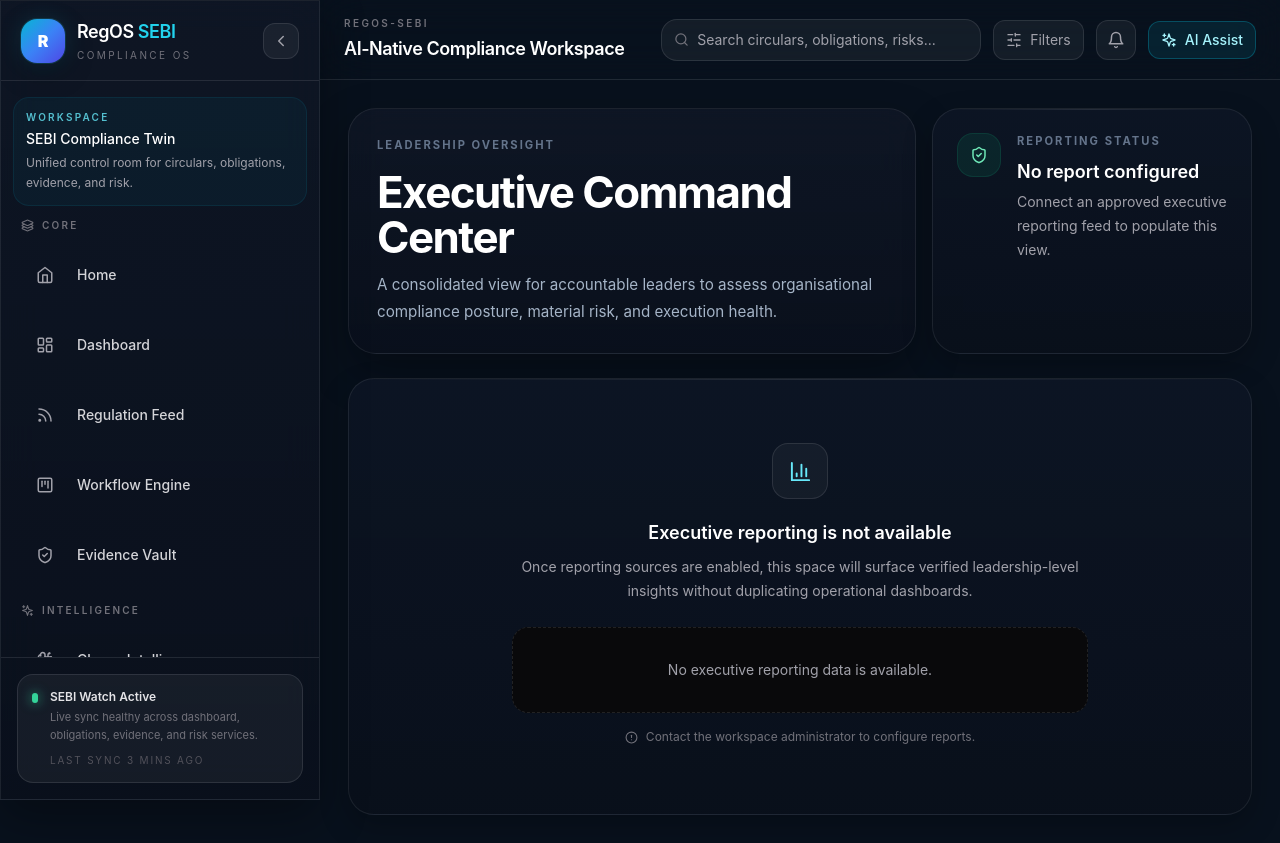
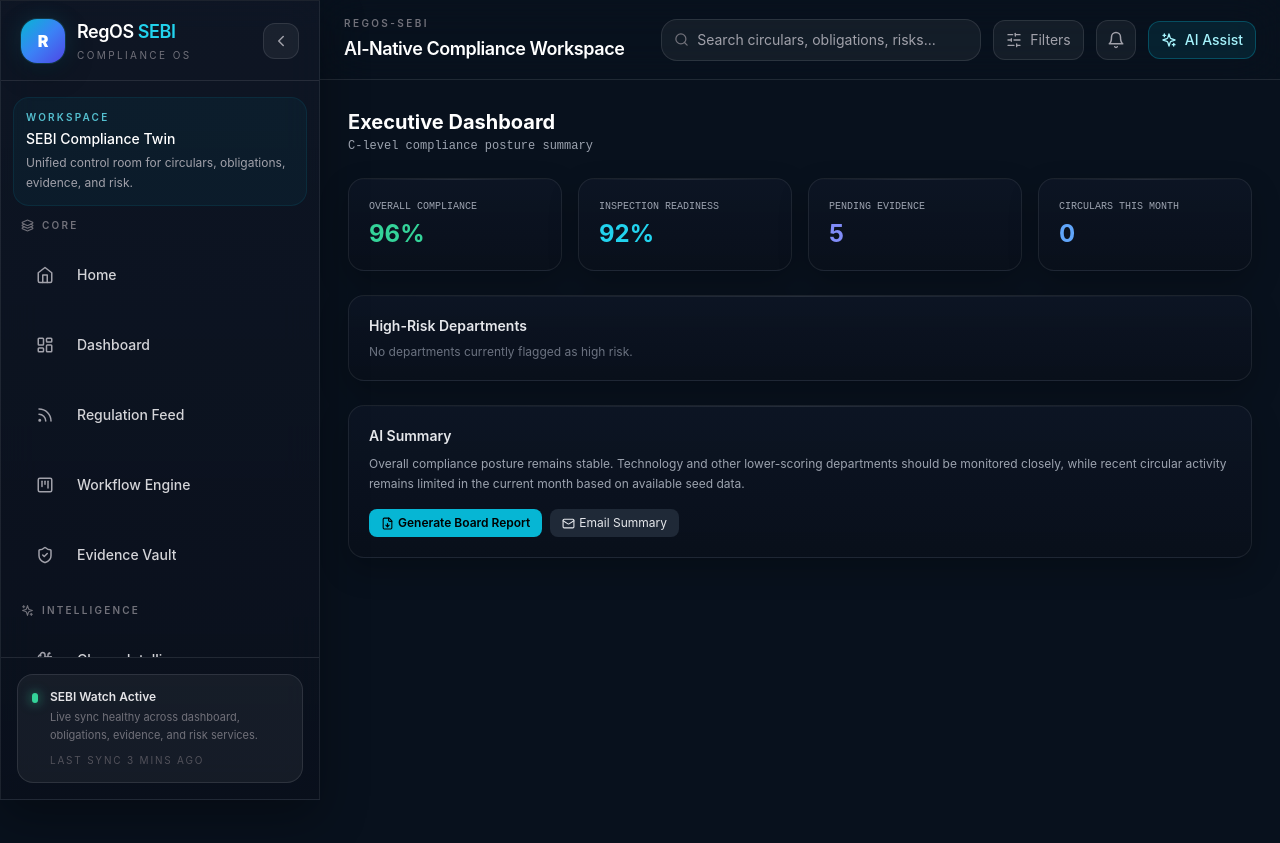
Before and after one commit to QuantChandra07/regos-sebi, a Next.js app: page /executive in a window 1280 px wide. After the commit the page ends 800 px from the top, so only its background shows below. Built offline with nearby package versions, Linux system fonts and the light colour scheme.

Commit message:
Update backend and frontend

```diff
--- a/src/app/executive/page.tsx
+++ b/src/app/executive/page.tsx
@@ -1,54 +1,98 @@
 "use client";
 
-import { AlertCircle, BarChart3, ShieldCheck } from "lucide-react";
-import { Card } from "../../components/ui/Card";
-import { EmptyBlock } from "../../components/ui/StateBlocks";
+import React from "react";
+import { Card } from "@/components/ui/Card";
+import { mockDepartments, mockCirculars } from "@/lib/seed-data";
+import { FileDown, Mail } from "lucide-react";
 
-export default function ExecutivePage() {
+export default function ExecutiveDashboardPage() {
+  const highRisk = mockDepartments
+    .filter((d) => d.complianceScore < 88)
+    .map((d) => d.name);
+
+  const circularsThisMonth = mockCirculars.filter((c) =>
+    c.issuedDate.startsWith("2026-07")
+  ).length;
+
   return (
     <div className="space-y-6">
-      <section className="grid gap-4 xl:grid-cols-[minmax(0,1fr)_320px]">
-        <div className="glass-panel rounded-[28px] border border-white/10 p-6 lg:p-7">
-          <p className="section-label">Leadership oversight</p>
-          <h1 className="page-title mt-4">Executive Command Center</h1>
-          <p className="page-subtitle">
-            A consolidated view for accountable leaders to assess organisational compliance
-            posture, material risk, and execution health.
+      <div>
+        <h1 className="text-xl font-bold text-white">Executive Dashboard</h1>
+        <p className="mt-0.5 font-mono text-xs text-gray-400">
+          C-level compliance posture summary
+        </p>
+      </div>
+
+      <div className="grid grid-cols-2 gap-4 md:grid-cols-4">
+        <Card>
+          <p className="text-[10px] font-mono uppercase text-gray-400">
+            Overall Compliance
           </p>
+          <p className="mt-1 text-2xl font-bold text-emerald-400">96%</p>
+        </Card>
+
+        <Card>
+          <p className="text-[10px] font-mono uppercase text-gray-400">
+            Inspection Readiness
+          </p>
+          <p className="mt-1 text-2xl font-bold text-cyan-400">92%</p>
+        </Card>
+
+        <Card>
+          <p className="text-[10px] font-mono uppercase text-gray-400">
+            Pending Evidence
+          </p>
+          <p className="mt-1 text-2xl font-bold text-indigo-400">5</p>
+        </Card>
+
+        <Card>
+          <p className="text-[10px] font-mono uppercase text-gray-400">
+            Circulars This Month
+          </p>
+          <p className="mt-1 text-2xl font-bold text-blue-400">
+            {circularsThisMonth}
+          </p>
+        </Card>
+      </div>
+
+      <Card>
+        <h3 className="mb-2 text-sm font-semibold text-gray-200">
+          High-Risk Departments
+        </h3>
+        <div className="flex flex-wrap gap-2">
+          {highRisk.length > 0 ? (
+            highRisk.map((d) => (
+              <span
+                key={d}
+                className="rounded-full border border-amber-800/60 bg-amber-950/40 px-2.5 py-1 text-xs text-amber-400"
+              >
+                {d}
+              </span>
+            ))
+          ) : (
+            <p className="text-xs text-gray-500">No departments currently flagged as high risk.</p>
+          )}
         </div>
+      </Card>
 
-        <Card className="rounded-[28px] p-6">
-          <div className="flex items-start gap-4">
-            <div className="flex h-11 w-11 shrink-0 items-center justify-center rounded-2xl border border-emerald-500/15 bg-emerald-500/10">
-              <ShieldCheck size={18} className="text-emerald-300" />
-            </div>
-            <div>
-              <p className="section-label">Reporting status</p>
-              <p className="mt-2 text-lg font-semibold text-white">No report configured</p>
-              <p className="mt-1 text-sm leading-6 text-zinc-400">
-                Connect an approved executive reporting feed to populate this view.
-              </p>
-            </div>
-          </div>
-        </Card>
-      </section>
+      <Card>
+        <h3 className="mb-2 text-sm font-semibold text-gray-200">AI Summary</h3>
+        <p className="text-xs leading-relaxed text-gray-400">
+          Overall compliance posture remains stable. Technology and other lower-scoring
+          departments should be monitored closely, while recent circular activity remains limited
+          in the current month based on available seed data.
+        </p>
 
-      <Card className="rounded-[26px] p-6 sm:p-8">
-        <div className="mx-auto max-w-xl py-8 text-center">
-          <div className="mx-auto flex h-14 w-14 items-center justify-center rounded-2xl border border-white/10 bg-white/[0.04]">
-            <BarChart3 size={23} className="text-cyan-300" />
-          </div>
-          <h2 className="mt-5 text-lg font-semibold text-white">Executive reporting is not available</h2>
-          <p className="mt-2 text-sm leading-6 text-zinc-400">
-            Once reporting sources are enabled, this space will surface verified leadership-level
-            insights without duplicating operational dashboards.
-          </p>
-          <div className="mt-6">
-            <EmptyBlock label="No executive reporting data is available." />
-          </div>
-          <p className="mt-4 inline-flex items-center gap-2 text-xs text-zinc-500">
-            <AlertCircle size={13} /> Contact the workspace administrator to configure reports.
-          </p>
+        <div className="mt-4 flex gap-2">
+          <button className="flex items-center gap-1 rounded-lg bg-cyan-500 px-3 py-1.5 text-xs font-semibold text-black hover:bg-cyan-400">
+            <FileDown size={13} />
+            Generate Board Report
+          </button>
+
+          <button className="flex items-center gap-1 rounded-lg bg-gray-800 px-3 py-1.5 text-xs text-gray-200 hover:bg-gray-700">
+            <Mail size={13} />
+            Email Summary
+          </button>
         </div>
       </Card>
     </div>
--- a/src/app/regulation-feed/page.tsx
+++ b/src/app/regulation-feed/page.tsx
@@ -205,12 +205,12 @@
                   <div className="min-w-0">
                     <p className="text-sm font-medium text-gray-200">{doc.title}</p>
                     <p className="mt-1 font-mono text-[11px] text-zinc-500">
-                      {doc.referenceid || "No reference"} •{" "}
-                      {formatDate(doc.effectivefrom || doc.uploadedat)}
+                      {doc.reference_id || "No reference"} •{" "}
+                      {formatDate(doc.effective_from || doc.uploaded_at)}
                     </p>
 
                     <div className="mt-2 flex flex-wrap gap-1.5">
-                      {[doc.regulator, doc.entitytype || "Generic", doc.category || "Circular"]
+                      {[doc.regulator, doc.entity_type || "Generic", doc.category || "Circular"]
                         .filter(Boolean)
                         .slice(0, 3)
                         .map((t) => (
@@ -245,7 +245,7 @@
               <div className="min-w-0">
                 <h2 className="truncate text-base font-semibold text-white">{selectedDoc.title}</h2>
                 <p className="mt-1 font-mono text-[11px] text-zinc-500">
-                  {selectedDoc.referenceid || "No reference ID"}
+                  {selectedDoc.reference_id || "No reference ID"}
                 </p>
               </div>
 
@@ -265,10 +265,10 @@
 
                 <div className="mt-4 space-y-3 text-sm text-zinc-300">
                   <p><span className="text-zinc-500">Title:</span> {selectedDoc.title}</p>
-                  <p><span className="text-zinc-500">Reference:</span> {selectedDoc.referenceid || "—"}</p>
+                  <p><span className="text-zinc-500">Reference:</span> {selectedDoc.reference_id || "—"}</p>
                   <p><span className="text-zinc-500">Regulator:</span> {selectedDoc.regulator || "—"}</p>
-                  <p><span className="text-zinc-500">Entity Type:</span> {selectedDoc.entitytype || "—"}</p>
-                  <p><span className="text-zinc-500">Effective:</span> {formatDate(selectedDoc.effectivefrom)}</p>
+                  <p><span className="text-zinc-500">Entity Type:</span> {selectedDoc.entity_type || "—"}</p>
+                  <p><span className="text-zinc-500">Effective:</span> {formatDate(selectedDoc.effective_from)}</p>
                   <p><span className="text-zinc-500">Category:</span> {selectedDoc.category || "—"}</p>
                 </div>
               </div>
```
Also changed, not shown: src/app/admin/page.tsx (+65 -43 lines), src/app/settings/page.tsx (+53 -38 lines), src/types/index.ts (+50 -40 lines), 1 other file (tests, documents, lock files or other folders).
